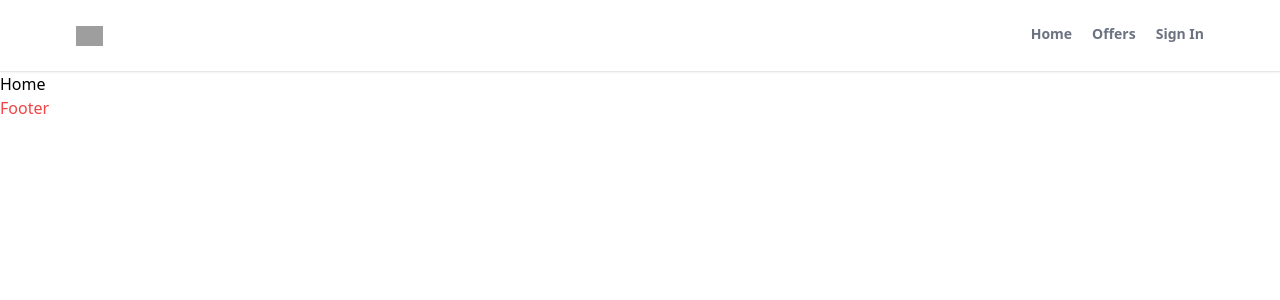
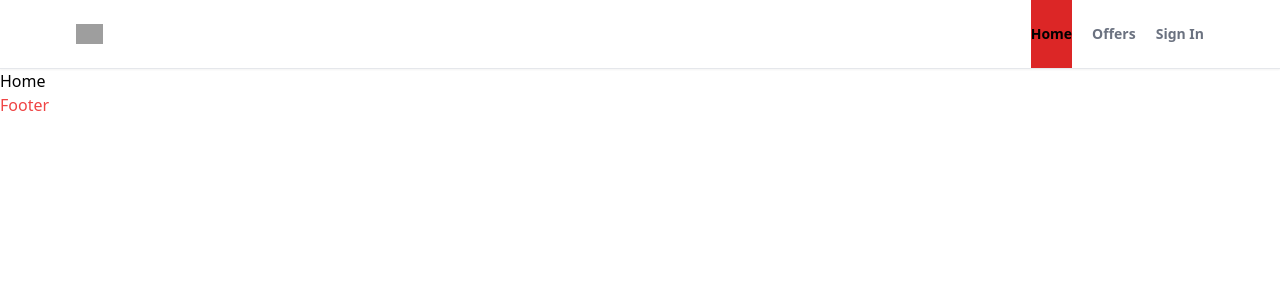
Before and after one commit to olifarhaan/griha-milan, a React (Create React App) app: page / in a window 1280 px wide. Shown: the top 300 px of the page. Built offline with nearby package versions, Linux system fonts and the light colour scheme; grey boxes are pictures that could not be loaded.

Commit message:
fixed Header highlighting current page

```diff
--- a/src/components/Header.jsx
+++ b/src/components/Header.jsx
@@ -1,14 +1,11 @@
 import { useLocation, useNavigate } from "react-router-dom";
-
 
 const Header = () => {
     const location = useLocation();
     const navigate = useNavigate();
 
     const checkPath = (path) => {
-        console.log(location.pathname, path);
-        if (path === location.pathname) return true;
-        else return false;
+        return location.pathname === path;
     }
 
     return (
@@ -19,16 +16,14 @@ const Header = () => {
                 </div>
                 <div>
                     <ul className="flex gap-5">
-                        <li className={`py-6 text-sm border-b-[3px] text-gray-500 font-semibold border-b-transparent ${checkPath("/") && "text-black border-b-red-500"}  cursor-pointer`} onClick={() => navigate('/')}>Home</li>
-                        <li className={`py-6 text-sm border-b-[3px] text-gray-500 font-semibold border-b-transparent ${checkPath("/offers") && "text-black border-b-red-500"}  cursor-pointer`} onClick={() => navigate('/offers')}>Offers</li>
-                        <li className={`py-6 text-sm border-b-[3px] text-gray-500 font-semibold border-b-transparent ${checkPath("/sign-in") && "text-black border-b-red-500"} cursor-pointer`} onClick={() => navigate('/sign-in')}>Sign In</li>
+                        <li className={`py-6 text-sm font-semibold cursor-pointer ${checkPath("/") ? "bg-red-600 text-black" : "text-gray-500 hover:bg-gray-100"} `} onClick={() => navigate('/')}>Home</li>
+                        <li className={`py-6 text-sm font-semibold cursor-pointer ${checkPath("/offers") ? "bg-red-600 text-black" : "text-gray-500 hover:bg-gray-100"} `} onClick={() => navigate('/offers')}>Offers</li>
+                        <li className={`py-6 text-sm font-semibold cursor-pointer ${checkPath("/sign-in") ? "bg-red-600 text-black" : "text-gray-500 hover:bg-gray-100"} `} onClick={() => navigate('/sign-in')}>Sign In</li>
                     </ul>
-
                 </div>
-
             </header>
         </div>
     )
 }
 
-export default Header
+export default Header;
```
